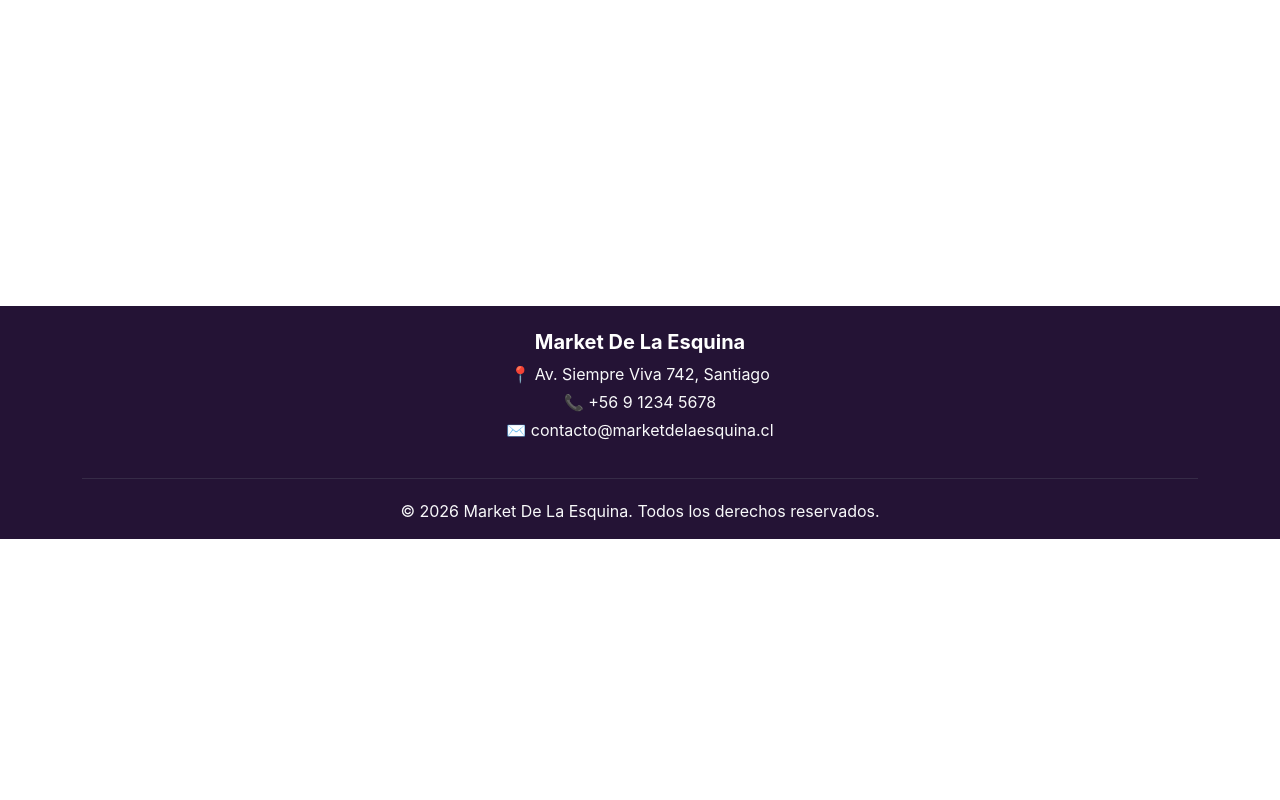
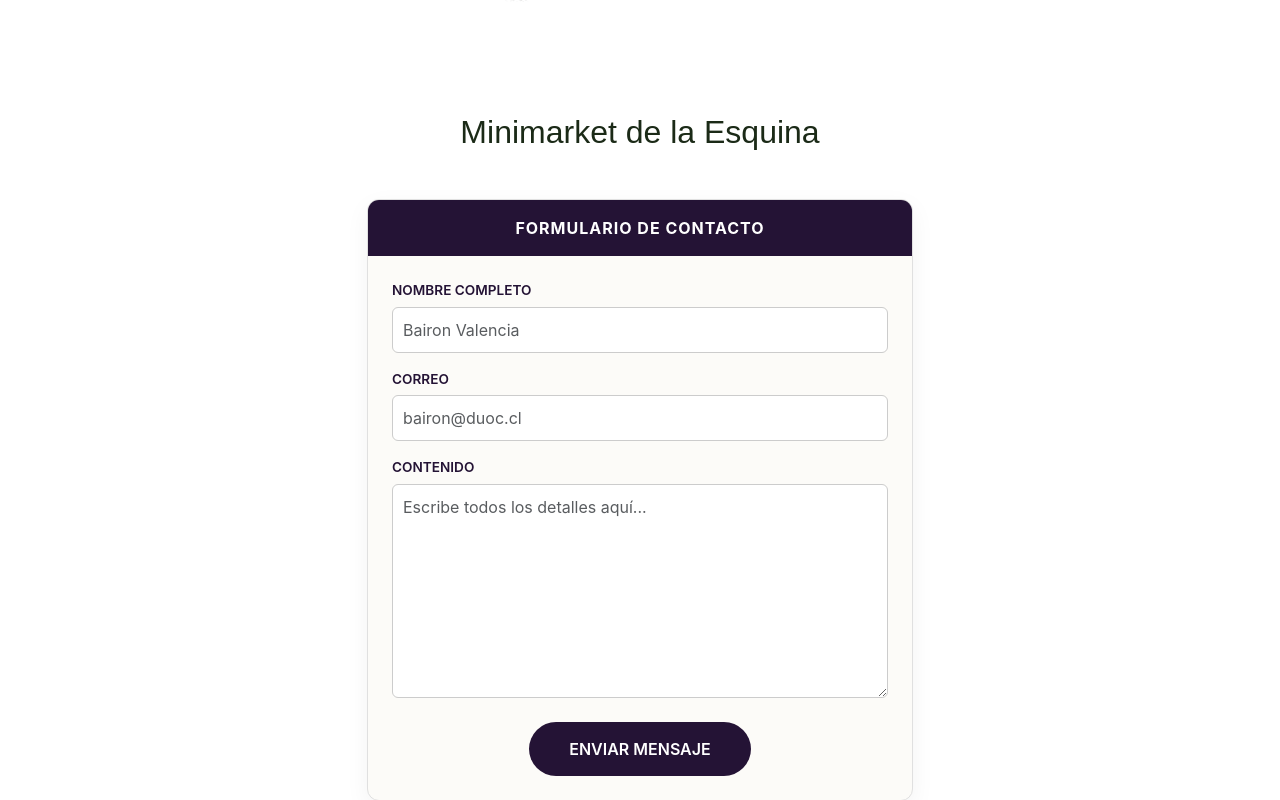
Before and after one commit to Kenneth-Araya/Market-dela-esquina-v3, a React (Vite) app: page /contacto in a window 1280 px wide. Shown: the part 460-1260 px from the top of the page. Before the commit the page ends 999 px from the top, so only its background shows below. Built offline with nearby package versions, Linux system fonts and the light colour scheme.

Commit message:
se implementa vista de Contacto con estructura JSX y CSS modular

```diff
--- a/index.html
+++ b/index.html
@@ -3,7 +3,7 @@
   <head>
     <meta charset="UTF-8" />
     <meta name="viewport" content="width=device-width, initial-scale=1.0" />
-    <title>Market De La Esquina</title>
+    <title>Market De La Esquin</title>
 
     <link href="https://cdn.jsdelivr.net/npm/bootstrap@5.3.8/dist/css/bootstrap.min.css" rel="stylesheet" integrity="sha384-sRIl4kxILFvY47J16cr9ZwB07vP4J8+LH7qKQnuqkuIAvNWLzeN8tE5YBujZqJLB" crossorigin="anonymous">
   </head>
--- a/src/pages/client/Contacto.jsx
+++ b/src/pages/client/Contacto.jsx
@@ -1,5 +1,83 @@
-function Contacto(){
-    return <h1>Pagina de Contacto</h1>
+import '../../styles/estilosContacto.css';
+
+function Contacto() {
+    return (
+        <main className="container my-5">
+
+            {/* ===== LOGO Y TÍTULO ===== */}
+            <div className="text-center mb-5">
+                <img
+                    src="/img/logoMarket.jpg"
+                    alt="Logo Market de la Esquina"
+                    id="logo-contacto"
+                />
+                <h2>Minimarket de la Esquina</h2>
+            </div>
+
+            {/* ===== FORMULARIO ===== */}
+            <div className="row justify-content-center">
+                <div className="col-md-8 col-lg-6">
+                    <div className="caja-formulario">
+
+                        <div className="encabezado-formulario text-center">
+                            <p>FORMULARIO DE CONTACTO</p>
+                        </div>
+
+                        <div className="cuerpo-formulario p-4">
+                            <form id="formContacto">
+
+                                {/* CAMPO NOMBRE */}
+                                <div className="mb-3">
+                                    <label htmlFor="nombre">NOMBRE COMPLETO</label>
+                                    <input
+                                        type="text"
+                                        className="form-control"
+                                        id="nombre"
+                                        placeholder="Bairon Valencia"
+                                    />
+                                </div>
+
+                                {/* CAMPO CORREO */}
+                                <div className="mb-3">
+                                    <label htmlFor="correo">CORREO</label>
+                                    <input
+                                        type="email"
+                                        className="form-control"
+                                        id="correo"
+                                        placeholder="bairon@duoc.cl"
+                                    />
+                                </div>
+
+                                {/* CAMPO CONTENIDO */}
+                                <div className="mb-4">
+                                    <label htmlFor="contenido">CONTENIDO</label>
+                                    <textarea
+                                        className="form-control"
+                                        id="contenido"
+                                        rows="8"
+                                        placeholder="Escribe todos los detalles aquí..."
+                                    ></textarea>
+                                </div>
+
+                                {/* BOTÓN PARA ENVIAR */}
+                                <div className="text-center mt-4">
+                                    <button
+                                        type="button"
+                                        id="btnEnviar"
+                                        className="btn btn-outline-dark"
+                                    >
+                                        ENVIAR MENSAJE
+                                    </button>
+                                </div>
+
+                            </form>
+                        </div>
+
+                    </div>
+                </div>
+            </div>
+        </main>
+    );
 }
 
-export default Contacto
+export default Contacto;
--- /dev/null
+++ b/src/styles/estilosContacto.css
@@ -0,0 +1,63 @@
+/* ========================================= */
+/* ESTILOS EXCLUSIVOS - VISTA CONTACTO       */
+/* ========================================= */
+
+.caja-formulario {
+    background-color: #fcfbf8;
+    border: 1px solid #e0e0e0;
+    border-radius: 12px;
+    overflow: hidden;
+    box-shadow: 0 8px 24px rgba(0, 0, 0, 0.05);
+}
+
+/* Encabezado del Formulario */
+.encabezado-formulario {
+    background-color: var(--verde-oscuro, #241335);
+    color: #ffffff;
+    padding: 16px 0;
+    text-align: center;
+}
+
+.encabezado-formulario p {
+    margin: 0;
+    font-weight: 700;
+    letter-spacing: 1px;
+}
+
+/* Textos (Labels) */
+.cuerpo-formulario label {
+    color: var(--verde-oscuro, #241335);
+    font-weight: 600;
+    font-size: 0.85rem;
+    margin-bottom: 6px;
+    display: block;
+    text-align: left;
+}
+
+/* Cajas de entrada (Inputs y Textarea sobreescribiendo Bootstrap) */
+.cuerpo-formulario .form-control {
+    border: 1px solid #cccccc;
+    border-radius: 6px;
+    padding: 10px;
+    transition: all 0.3s ease;
+}
+
+/* Efecto al hacer clic para escribir (Focus) */
+.cuerpo-formulario .form-control:focus {
+    border-color: var(--verde-oscuro, #241335);
+    box-shadow: 0 0 0 3px rgba(36, 19, 53, 0.15); /* Anillo de enfoque morado */
+    outline: none;
+}
+
+/* Botón de Enviar (Sobreescribe el btn-outline-dark de Bootstrap) */
+.cuerpo-formulario button {
+    background-color: var(--verde-oscuro, #241335) !important;
+    color: #ffffff !important;
+    border: none !important;
+    border-radius: 30px !important;
+    padding: 15px 40px;
+    font-weight: 600;
+    transition: transform 0.2s ease, background-color 0.3s ease;
+}
+
+/* Efecto Hover del botón
--- /dev/null
+++ b/src/styles/estilosNosotros.css
@@ -0,0 +1,127 @@
+/* ESTILOS EXCLUSIVOS - VISTA NOSOTROS       */
+
+/* Portada */
+.nosotros-portada {
+    background: linear-gradient(135deg, var(--verde-oscuro) 0%, var(--verde-brand) 100%);
+    border-radius: 24px;
+    padding: 60px 20px;
+    color: var(--crema);
+    box-shadow: 0 10px 30px rgba(36, 19, 53, 0.15);
+}
+
+.nosotros-portada-badge {
+    background: rgba(255, 255, 255, 0.1);
+    color: var(--verde-claro);
+    padding: 8px 24px;
+    border-radius: 30px;
+    font-size: 0.95rem;
+    display: inline-block;
+    margin-bottom: 20px;
+    border: 1px solid rgba(255,255,255,0.1);
+}
+
+.nosotros-titulo-principal {
+    font-size: 3.2rem;
+    font-weight: 800;
+    margin-bottom: 15px;
+    color: #ffffff;
+}
+
+/* Estadísticas */
+.nosotros-stat-card {
+    background: #ffffff;
+    border: 1px solid #f0f0f0;
+    border-radius: 20px;
+    padding: 30px 15px;
+    box-shadow: 0 4px 15px rgba(0,0,0,0.03);
+    transition: transform 0.3s ease;
+}
+
+.nosotros-stat-card:hover {
+    transform: translateY(-5px);
+}
+
+.nosotros-stat-num {
+    font-size: 2.8rem;
+    font-weight: 800;
+    color: var(--naranja);
+    line-height: 1;
+    margin-bottom: 8px;
+}
+
+/* Textos e Imagen */
+.nosotros-texto-destacado {
+    font-size: 1.1rem;
+    color: var(--texto-gris);
+    line-height: 1.8;
+}
+
+.nosotros-lista-elegante {
+    list-style: none;
+    padding: 0;
+    margin-top: 25px;
+}
+
+.nosotros-lista-elegante li {
+    font-size: 1.05rem;
+    color: var(--verde-brand);
+    margin-bottom: 15px;
+    font-weight: 600;
+    display: flex;
+    align-items: center;
+    gap: 12px;
+}
+
+.nosotros-img-fina {
+    border-radius: 20px;
+    box-shadow: 0 15px 35px rgba(59, 31, 92, 0.12);
+    width: 100%;
+    max-width: 480px;
+}
+
+/* Misión y Visión */
+.nosotros-mv-container {
+    background: var(--crema);
+    border-radius: 24px;
+    padding: 50px;
+    border: 1px solid rgba(59, 31, 92, 0.05);
+}
+
+.nosotros-mv-titulo {
+    color: var(--verde-brand);
+    font-size: 1.8rem;
+    font-weight: 800;
+    margin-bottom: 15px;
+}
+
+.nosotros-divisor {
+    width: 2px;
+    background: rgba(59, 31, 92, 0.1);
+    height: 100%;
+    margin: 0 auto;
+}
+
+/* Responsive */
+@media (max-width: 768px) {
+    .nosotros-divisor {
+        width: 100%;
+        height: 2px;
+        margin: 25px 0;
+    }
+}
+
+.nosotros-texto-portada {
+    color: var(--verde-claro);
+    font-size: 1.2rem;
+    opacity: 0.9;
+    margin: 0;
+}
+
+.nosotros-stat-label {
+    color: var(--texto-gris);
+    font-weight: 500;
+}
+
+.icono-lista {
+    font-size: 1.4rem;
+}
```
Also changed, not shown: src/pages/client/Nosotros.jsx (+14 -12 lines).
